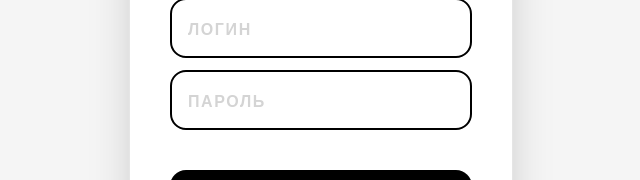
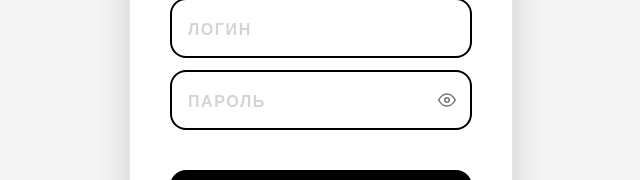
Before and after one commit to AndreyV105105105/Falcons, a React (Vite) app in the folder frontend/: page / in a window 1280 px wide. Shown: the part 296-476 px from the top of the page, without its empty margins (319-959 px from the left). Built offline with nearby package versions, Linux system fonts and the light colour scheme.

Commit message:
add eye button to auth screens

```diff
--- a/frontend/src/screens/Auth.jsx
+++ b/frontend/src/screens/Auth.jsx
@@ -5,6 +5,7 @@
     const [login, setLogin] = useState();
         const [password, setPassword] = useState();
         const [loading, setLoading] = useState(false);
+        const [showPassword, setShowPassword] = useState(false);
 
         const handleLogin = async () => {
             setLoading(true);
@@ -25,7 +26,27 @@
             <h1 className="font-oswald text-[32px] mb-10 uppercase tracking-tighter leading-none">Личный кабинет</h1>
             <div className="w-full space-y-3">
                 <input type="text" placeholder="ЛОГИН" className={authInputStyle} onChange={(evt) => setLogin(evt.target.value)}/>
-                <input type="password" placeholder="ПАРОЛЬ" className={authInputStyle} onChange={(evt) => setPassword(evt.target.value)}/>
+                <div className="relative w-full">
+                    <input
+                        type={showPassword ? "text" : "password"}
+                        value={password}
+                        onChange={(e) => setPassword(e.target.value)}
+                        placeholder="ПАРОЛЬ"
+                        className={authInputStyle}
+                    />
+
+                    <button
+                        type="button"
+                        onClick={() => setShowPassword(!showPassword)}
+                        className="absolute right-4 top-1/2 -translate-y-1/2 text-neutral-500 hover:text-black transition-colors"
+                    >
+                        {showPassword ? (
+                        <svg width="18" height="18" viewBox="0 0 24 24" fill="none" stroke="currentColor" strokeWidth="2"><path d="M17.94 17.94A10.07 10.07 0 0 1 12 20c-7 0-11-8-11-8a18.45 18.45 0 0 1 5.06-5.94M9.9 4.24A9.12 9.12 0 0 1 12 4c7 0 11 8 11 8a18.5 18.5 0 0 1-2.16 3.19m-6.72-1.07a3 3 0 1 1-4.24-4.24"></path><line x1="1" y1="1" x2="23" y2="23"></line></svg>
+                        ) : (
+                       <svg width="18" height="18" viewBox="0 0 24 24" fill="none" stroke="currentColor" strokeWidth="2"><path d="M1 12s4-8 11-8 11 8 11 8-4 8-11 8-11-8-11-8z"></path><circle cx="12" cy="12" r="3"></circle></svg>
+                        )}
+                    </button>
+                </div>
             </div>
             <button
             disabled={loading}
--- a/frontend/src/screens/Registration.jsx
+++ b/frontend/src/screens/Registration.jsx
@@ -5,6 +5,7 @@
     const [login, setLogin] = useState("");
     const [loading, setLoading] = useState(false);
     const [password, setPassword] = useState("");
+    const [showPassword, setShowPassword] = useState(false);
 
     const handleRegister = async () => {
         setLoading(true);
@@ -23,15 +24,34 @@
             <h1 className="font-oswald text-[32px] mb-10 uppercase tracking-tighter leading-none text-center">Регистрация</h1>
             <div className="w-full space-y-3">
                 <input type="text" placeholder="ЛОГИН" className={authInputStyle} onChange={(e) => setLogin(e.target.value)} />
-                <input type="password" placeholder="ПАРОЛЬ" className={authInputStyle} onChange={(e) => setPassword(e.target.value)}/>
+                <div className="relative w-full">
+                    <input
+                        type={showPassword ? "text" : "password"}
+                        value={password}
+                        onChange={(e) => setPassword(e.target.value)}
+                        placeholder="ПАРОЛЬ"
+                        className={authInputStyle}
+                    />
 
+                    <button
+                        type="button"
+                        onClick={() => setShowPassword(!showPassword)}
+                        className="absolute right-4 top-1/2 -translate-y-1/2 text-neutral-500 hover:text-black transition-colors"
+                    >
+                        {showPassword ? (
+                        <svg width="18" height="18" viewBox="0 0 24 24" fill="none" stroke="currentColor" strokeWidth="2"><path d="M17.94 17.94A10.07 10.07 0 0 1 12 20c-7 0-11-8-11-8a18.45 18.45 0 0 1 5.06-5.94M9.9 4.24A9.12 9.12 0 0 1 12 4c7 0 11 8 11 8a18.5 18.5 0 0 1-2.16 3.19m-6.72-1.07a3 3 0 1 1-4.24-4.24"></path><line x1="1" y1="1" x2="23" y2="23"></line></svg>
+                        ) : (
+                       <svg width="18" height="18" viewBox="0 0 24 24" fill="none" stroke="currentColor" strokeWidth="2"><path d="M1 12s4-8 11-8 11 8 11 8-4 8-11 8-11-8-11-8z"></path><circle cx="12" cy="12" r="3"></circle></svg>
+                        )}
+                    </button>
+                </div>
             </div>
             <button
             disabled={loading}
             onClick={handleRegister}
             className={loading ? "opacity-50 font-oswald w-full bg-black text-white py-5 rounded-2xl mt-10 text-base font-bold uppercase hover:bg-neutral-800 active:scale-95 transition-all tracking-widest": "font-oswald w-full bg-black text-white py-5 rounded-2xl mt-10 text-base font-bold uppercase hover:bg-neutral-800 active:scale-95 transition-all tracking-widest cursor-pointer"}
             >
-            Зарегистрироваться
+                Зарегистрироваться
             </button>
         </div>
     )
```
Also changed, not shown: frontend/src/components/PresetCard.jsx (line endings or trailing spaces), 1 other file (tests, documents, lock files or other folders).
